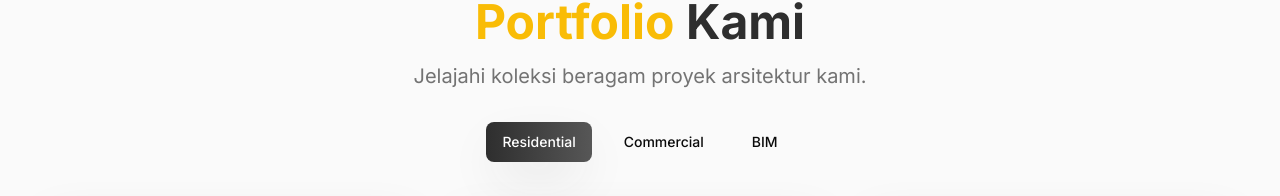
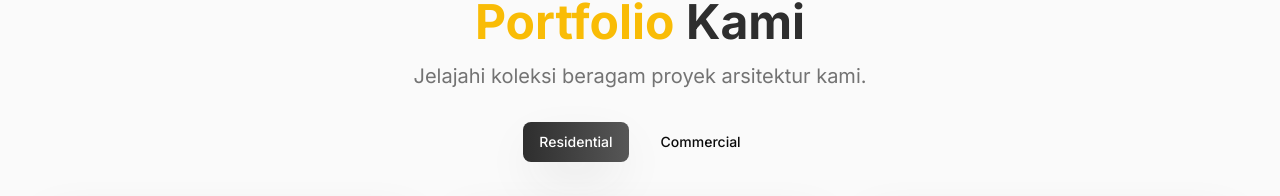
Before and after one commit to shrproject/alfatharchibim, a Next.js app: page / in a window 1280 px wide. Shown: the part 1758-1954 px from the top of the page. Built offline with nearby package versions, Linux system fonts and the light colour scheme; grey boxes are pictures that could not be loaded.

Commit message:
rapihin portfolio

```diff
--- a/src/components/Portfolio.tsx
+++ b/src/components/Portfolio.tsx
@@ -104,10 +104,10 @@ const portfolioData: PortfolioData = {
       { id: 502, title: "Creative Hub Space", image: commercialImage1, lokasi: "Jakarta, Indonesia" },
     ],
   },
-  "BIM": {
-    "Sekolah": [{ id: 701, title: "Sekolah Harapan Bangsa", image: institutionalImage1, lokasi: "Jakarta, Indonesia" }],
-    "Rumah Sakit": [{ id: 801, title: "RS Mitra Keluarga", image: institutionalImage1, lokasi: "Jakarta, Indonesia" }],
-  },
+  // "BIM": {
+  //   "Sekolah": [{ id: 701, title: "Sekolah Harapan Bangsa", image: institutionalImage1, lokasi: "Jakarta, Indonesia" }],
+  //   "Rumah Sakit": [{ id: 801, title: "RS Mitra Keluarga", image: institutionalImage1, lokasi: "Jakarta, Indonesia" }],
+  // },
   // "industrial": {
   //   "Gudang": [{ id: 901, title: "Gudang Logistik Sentral", image: industrialImage1, lokasi: "Jakarta, Indonesia" }],
   //   "Pabrik": [{ id: 1001, title: "Pabrik Manufaktur Jaya", image: industrialImage1, lokasi: "Jakarta, Indonesia" }],
```
Lines whose indentation alone changed are shown as unchanged.
